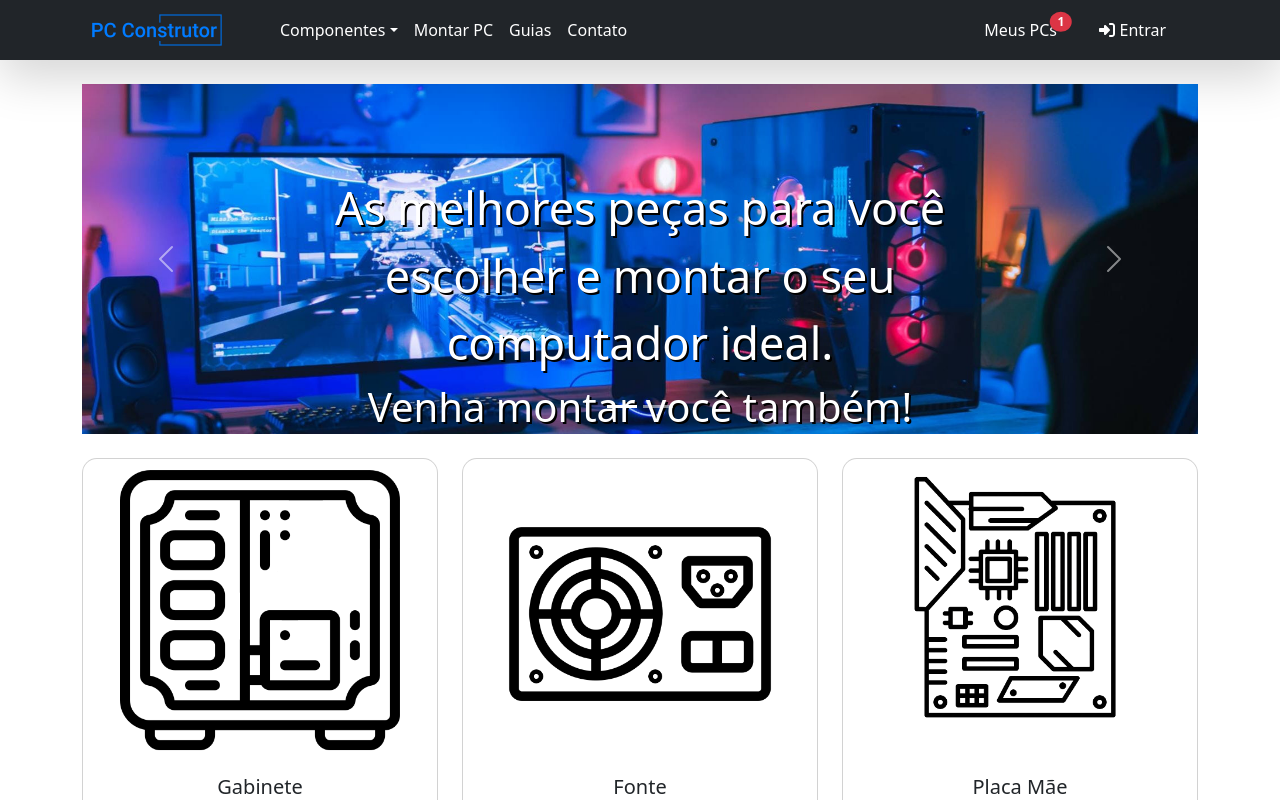
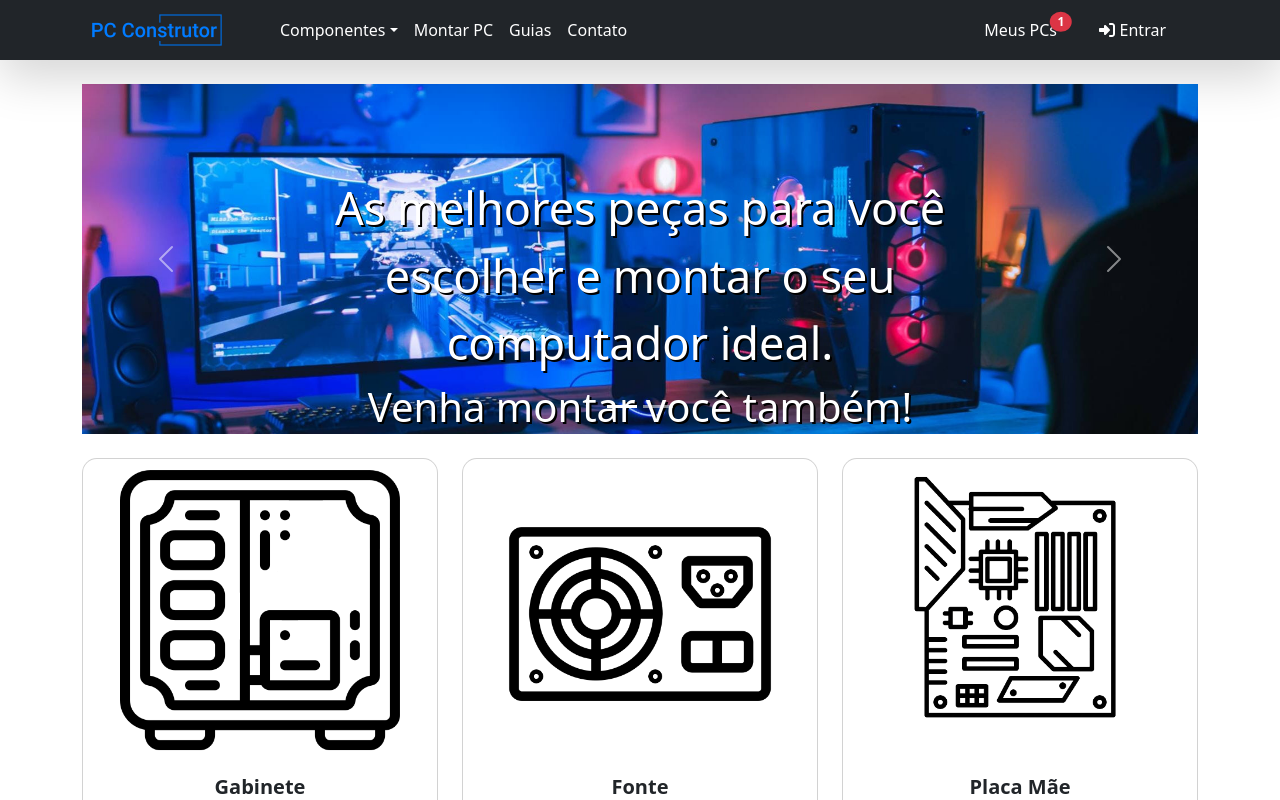
Before and after one commit to Pruzny/pc-construtor, a React (Vite) app: page / in a window 1280 px wide. Shown: the top 800 px of the page. Built offline with nearby package versions, Linux system fonts and the light colour scheme.

Commit message:
Fix card title style

```diff
--- a/src/components/PresentationCard/styles.css
+++ b/src/components/PresentationCard/styles.css
@@ -7,3 +7,8 @@
   width: 300px;
   align-self: center;
 }
+
+.card-title {
+  font-weight: 600;
+  text-align: center;
+}
```
